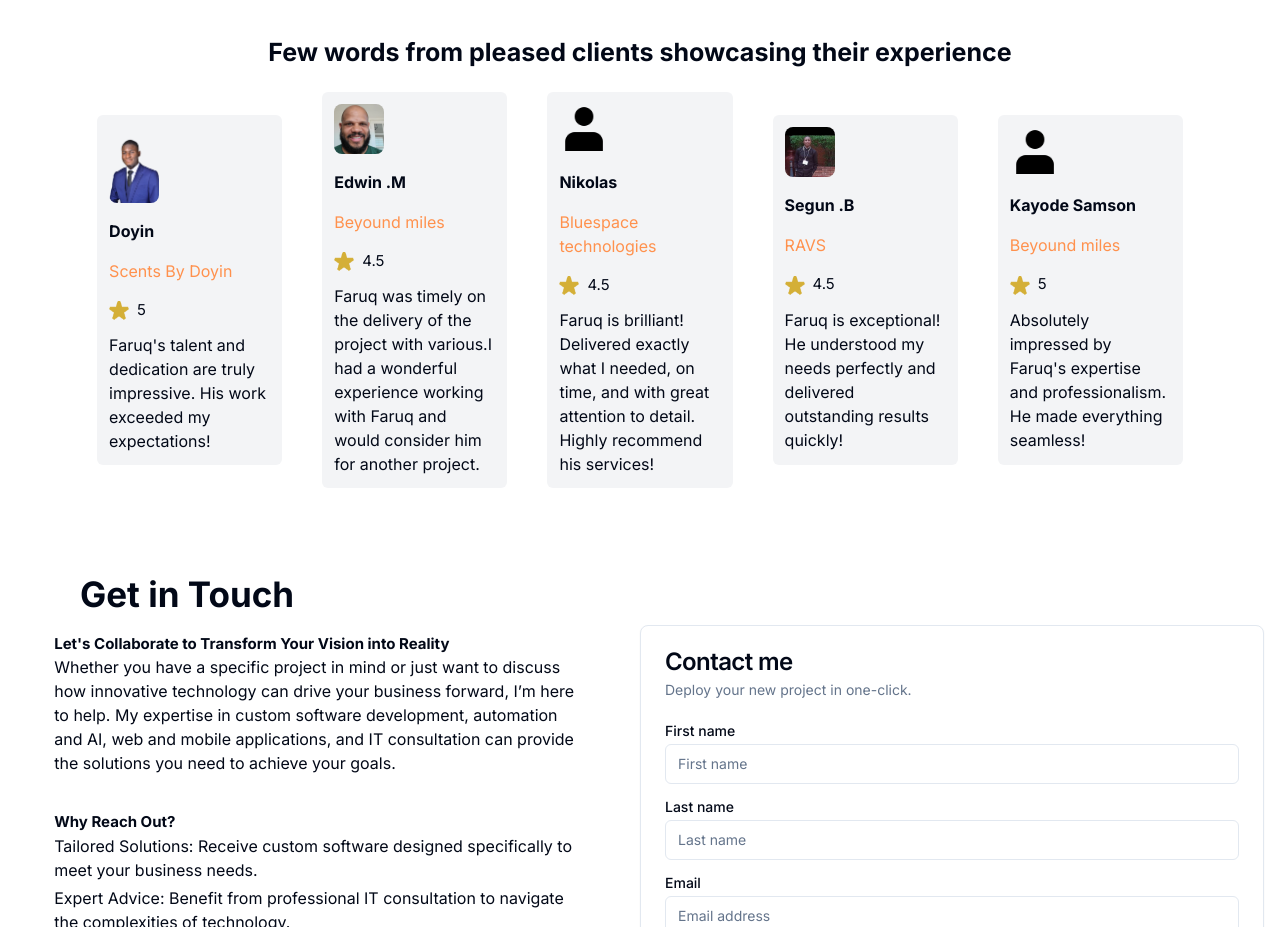
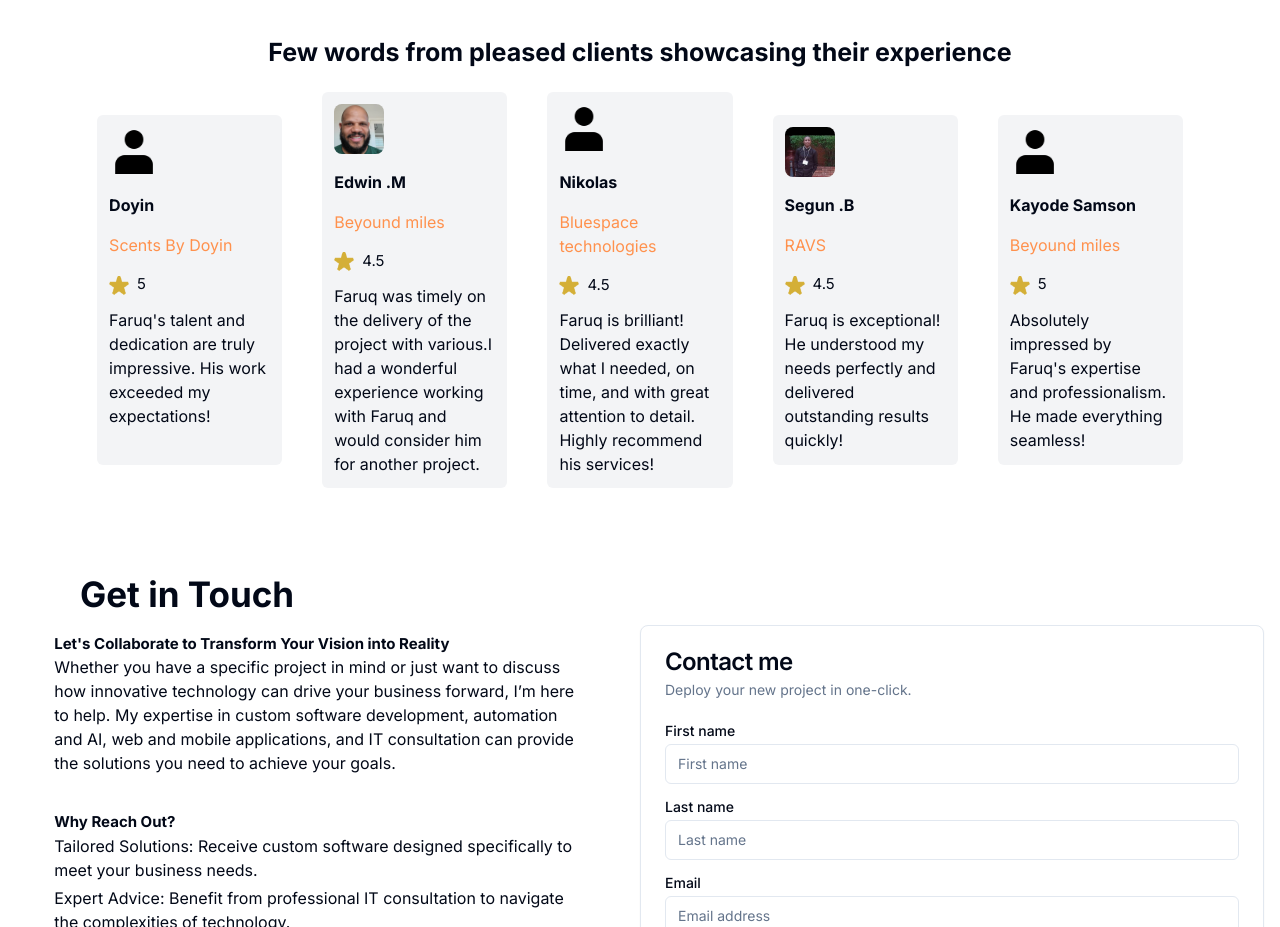
Before and after one commit to Faruq-Abdulrazaq/faruqPortofolio, a Next.js app: page / in a window 1280 px wide. Shown: the part 3780-4707 px from the top of the page. Built offline with nearby package versions, Linux system fonts and the light colour scheme; no server answers.

Commit message:
Update Testimonials.tsx

```diff
--- a/main_components/Testimonials.tsx
+++ b/main_components/Testimonials.tsx
@@ -19,7 +19,7 @@ const Testimonials = () => {
           <div className="w-auto lg:w-[20%] min-h-[350px]  h-[90%] p-3 bg-gray-100 flex flex-col gap-3 items-left justify-start rounded-md">
             <div className="flex flex-col gap-4 ">
               <Image
-                src="/faruq.png"
+                src="/user.png"
                 alt="user image"
                 width={50}
                 height={50}
```
